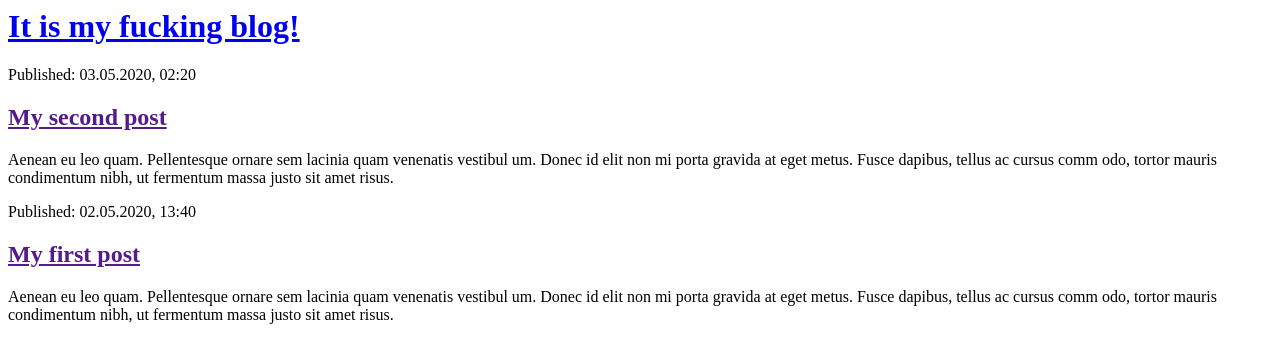
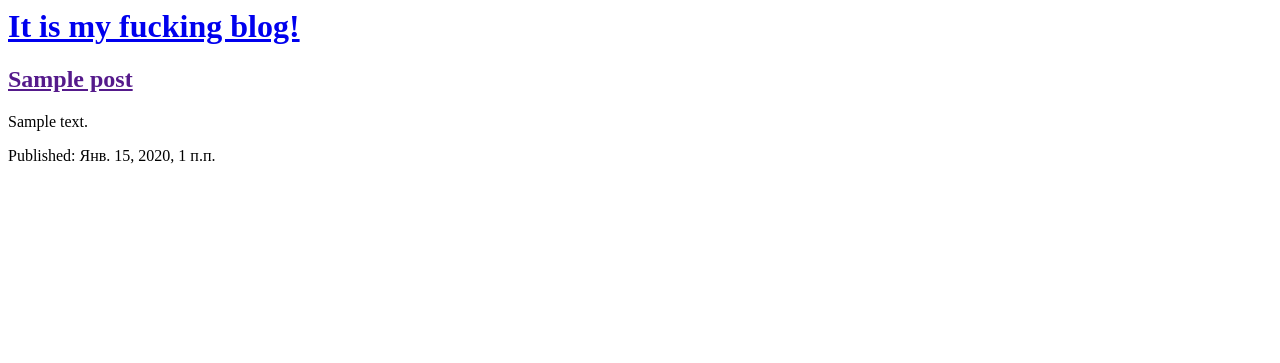
Before and after one commit to derzeitgeistmmm/my-first-blog, a Django app: page / in a window 1280 px wide. Shown: the top 363 px of the page. Run offline with Django 3.2, Linux system fonts and the light colour scheme; tables that the repository leaves empty hold one stand-in row (values such as "Sample post").

Commit message:
Modified templates to display posts from database.

```diff
--- a/blog/templates/blog/post_list.html
+++ b/blog/templates/blog/post_list.html
@@ -8,16 +8,12 @@
             <h1><a href="/">It is my fucking blog!</a></h1>
         </div>
 
+{% for post in posts %}
         <div>
-            <p>Published: 03.05.2020, 02:20</p>
-            <h2><a href="">My second post</a></h2>
-            <p>Aenean eu leo quam. Pellentesque ornare sem lacinia quam venenatis vestibul um. Donec id elit non mi porta gravida at eget metus. Fusce dapibus, tellus ac cursus comm odo, tortor mauris condimentum nibh, ut fermentum massa justo sit amet risus.</p>
+            <h2><a href="">{{ post.title }}</a></h2>
+            <p>{{ post.text | linebreaksbr }}</p>
+            <p>Published: {{ post.published_date }}</p>
         </div>
-
-        <div>
-            <p>Published: 02.05.2020, 13:40</p>
-            <h2><a href="">My first post</a></h2>
-            <p>Aenean eu leo quam. Pellentesque ornare sem lacinia quam venenatis vestibul um. Donec id elit non mi porta gravida at eget metus. Fusce dapibus, tellus ac cursus comm odo, tortor mauris condimentum nibh, ut fermentum massa justo sit amet risus.</p>
-        </div>
+{% endfor -%}
     </body>
 </html>
--- a/blog/views.py
+++ b/blog/views.py
@@ -1,5 +1,10 @@
 from django.shortcuts import render
+from .models import Post
+from django.utils import timezone
+
 
 # Create your views here.
 def post_list(request):
-    return render(request, 'blog/post_list.html', {})
+    posts_set = Post.objects.filter(published_date__lte=timezone.now()).\
+        order_by('-published_date')
+    return render(request, 'blog/post_list.html', {'posts': posts_set})
```
